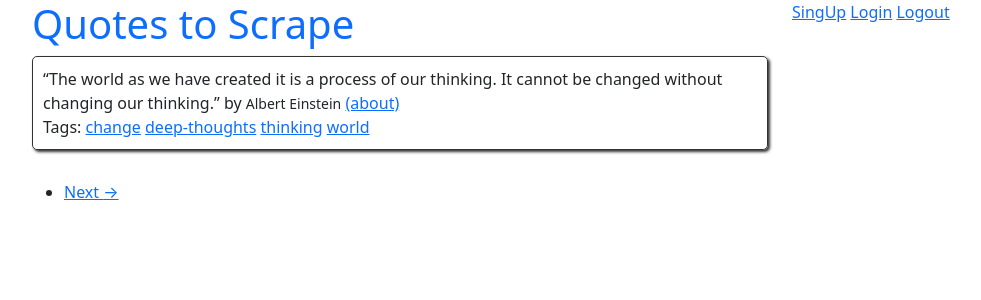
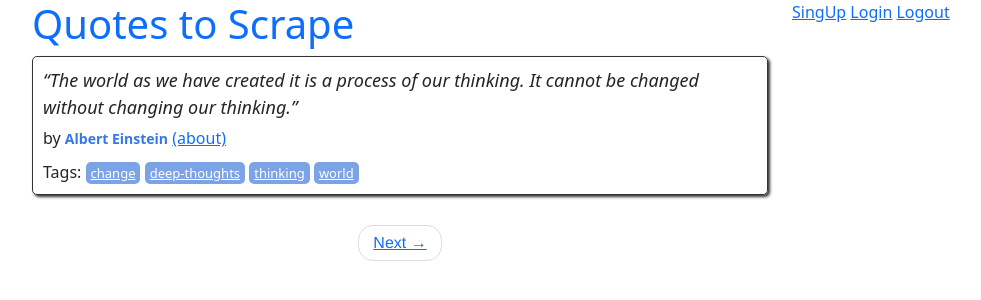
Before and after one commit to NickoTesla/Web1.1.Home_work__10_3, a Django app: page / in a window 1280 px wide. Shown: the top 300 px of the page, without its empty margins (50-1031 px from the left). Run offline with Django 4.2, Linux system fonts and the light colour scheme.

Commit message:
update_css_dontwork

```diff
--- a/hw_project/quotes/static/quotes/style.css
+++ b/hw_project/quotes/static/quotes/style.css
@@ -5,3 +5,70 @@
     border-radius: 5px;
     box-shadow: 2px 2px 3px #333333;
 }
+
+.quote span.text {
+    display: block;
+    margin-bottom: 5px;
+    font-size: large;
+    font-style: italic;
+}
+
+.quote small.author {
+    font-weight: bold;
+    color: #3677E8;
+}
+
+.quote .tags {
+    margin-top: 10px;
+}
+
+.tag {
+    padding: 2px 5px;
+    border-radius: 5px;
+    color: white;
+    font-size: small;
+    background-color: #7CA3E6;
+}
+
+.pager {
+    font-family: "Raleway", "Helvetica Neue", Helvetica, Arial, sans-serif;
+}
+
+.pager {
+    padding-left: 0;
+    margin: 22px 0;
+    list-style: none;
+    text-align: center;
+}
+
+.pager li {
+    display: inline;
+}
+
+.pager .previous>a,
+.pager .previous>span {
+    float: left;
+}
+
+.pager li>a,
+.pager li>span {
+    display: inline-block;
+    padding: 5px 14px;
+    background-color: #ffffff;
+    border: 1px solid #dddddd;
+    border-radius: 15px;
+}
+
+.disabled {
+    color: #333333;
+    cursor: not-allowed;
+}
+
+.author-details {
+    width: 80%;
+}
+
+.author-description {
+    text-align: justify;
+    margin-bottom: 20px;
+}
--- a/hw_project/quotes/templates/quotes/base.html
+++ b/hw_project/quotes/templates/quotes/base.html
@@ -10,6 +10,7 @@
     {% load static %}
 
     <link rel="stylesheet" href="{% static 'quotes/style.css' %}">
+
 
     <title>Homework</title>
 </head>
```
